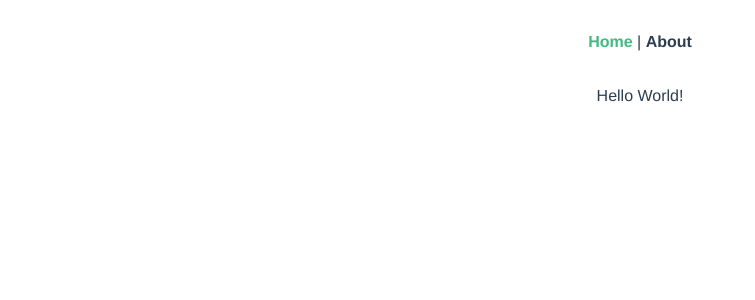
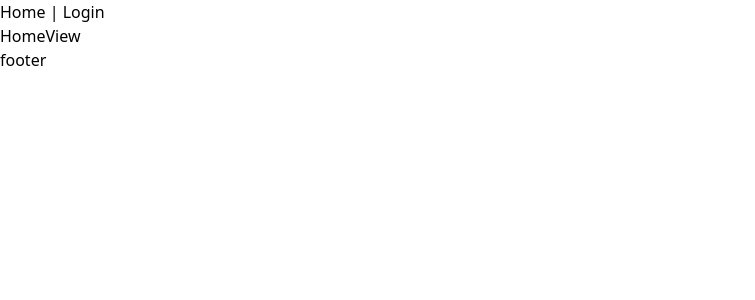
Before and after one commit to Marsell0/hedgecontestFrontend, a Vue app: page / in a window 1280 px wide. Shown: the top 300 px of the page, without its empty margins (0-755 px from the left). Built offline with nearby package versions, Linux system fonts and the light colour scheme.

Commit message:
add layouts

```diff
--- a/src/App.vue
+++ b/src/App.vue
@@ -1,30 +1,23 @@
 <template>
-  <nav>
-    <router-link to="/">Home</router-link> |
-    <router-link to="/about">About</router-link>
-  </nav>
-  <router-view/>
+  <component :is="layout">
+    <router-view/>
+  </component>
 </template>
 
+<script>
+  import BaseLayout from './layouts/BaseLayout'
+  export default{
+    computed: {
+      layout () {
+        return (this.$route.meta.layout || 'base') + '-layout'
+      }
+    },
+    components : {
+      BaseLayout,
+    }
+  }
+</script>
+
 <style>
-#app {
-  font-family: Avenir, Helvetica, Arial, sans-serif;
-  -webkit-font-smoothing: antialiased;
-  -moz-osx-font-smoothing: grayscale;
-  text-align: center;
-  color: #2c3e50;
-}
 
-nav {
-  padding: 30px;
-}
-
-nav a {
-  font-weight: bold;
-  color: #2c3e50;
-}
-
-nav a.router-link-exact-active {
-  color: #42b983;
-}
 </style>
--- /dev/null
+++ b/src/layouts/BaseLayout.vue
@@ -0,0 +1,21 @@
+<template>
+  <div class="root">
+    <nav>
+      <router-link to="/">Home</router-link> |
+      <router-link to="/login">Login</router-link>
+    </nav>
+
+    <main>
+      <div>
+        <router-view></router-view>
+      </div>
+    </main>
+
+    <footer>
+      footer
+    </footer>
+  </div>
+</template>
+
+<script>
+</script>
--- a/src/router/index.js
+++ b/src/router/index.js
@@ -1,12 +1,17 @@
 import { createRouter, createWebHistory } from 'vue-router'
-import HomeView from '../views/HomeView.vue'
 
 const routes = [
   {
     path: '/',
     name: 'home',
-    component: HomeView
+    component: () => import('../views/HomeView.vue')
   },
+  {
+    path: '/login',
+    name: 'login',
+    meta: {layout: 'base'},
+    component: () => import('../views/LoginView.vue')
+  }
 ]
 
 const router = createRouter({
--- a/src/views/HomeView.vue
+++ b/src/views/HomeView.vue
@@ -1,6 +1,6 @@
 <template>
   <div class="home">
-    <p class="text-3xl font-bold underline">Hello World!</p>
+    <p class="text-3xl font-bold underline">HomeView</p>
   </div>
 </template>
 
--- /dev/null
+++ b/src/views/LoginView.vue
@@ -0,0 +1,11 @@
+<template>
+
+    <div class="home">
+      <p class="text-3xl font-bold underline">LoginView</p>
+    </div>
+  </template>
+
+  <script>
+  // @ is an alias to /src
+
+  </script>
```
